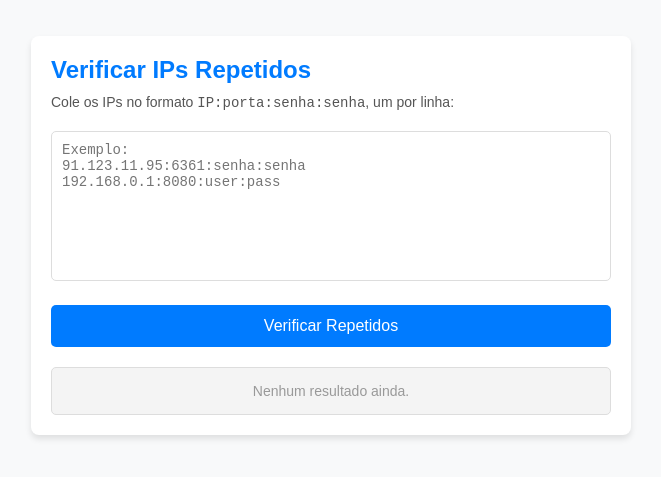
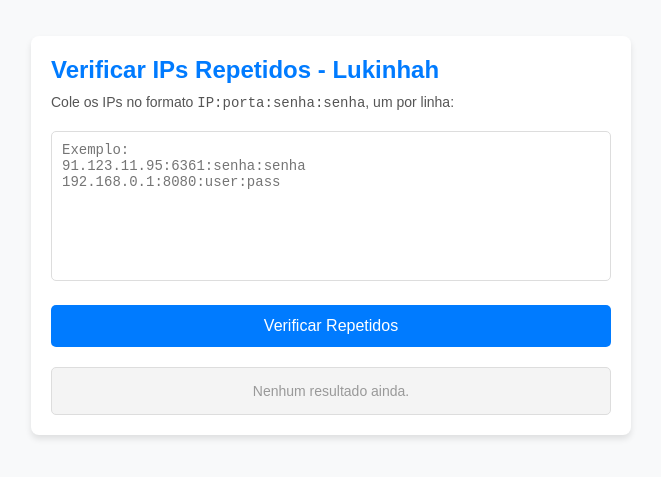
Before and after one commit to LucasGuzella/comparar-ip, a plain HTML site: page index.html in a window 1280 px wide. Shown: the part 165-642 px from the top of the page, without its empty margins (309-970 px from the left). Drawn offline with Linux system fonts and the light colour scheme.

Commit message:
Update index.html

```diff
--- a/index.html
+++ b/index.html
@@ -82,7 +82,7 @@
 </head>
 <body>
   <div class="container">
-    <h1>Verificar IPs Repetidos</h1>
+    <h1>Verificar IPs Repetidos - Lukinhah</h1>
     <p>Cole os IPs no formato <code>IP:porta:senha:senha</code>, um por linha:</p>
     <textarea id="ipInput" placeholder="Exemplo:&#10;91.123.11.95:6361:senha:senha&#10;192.168.0.1:8080:user:pass"></textarea>
     <button onclick="checkDuplicates()">Verificar Repetidos</button>
```
